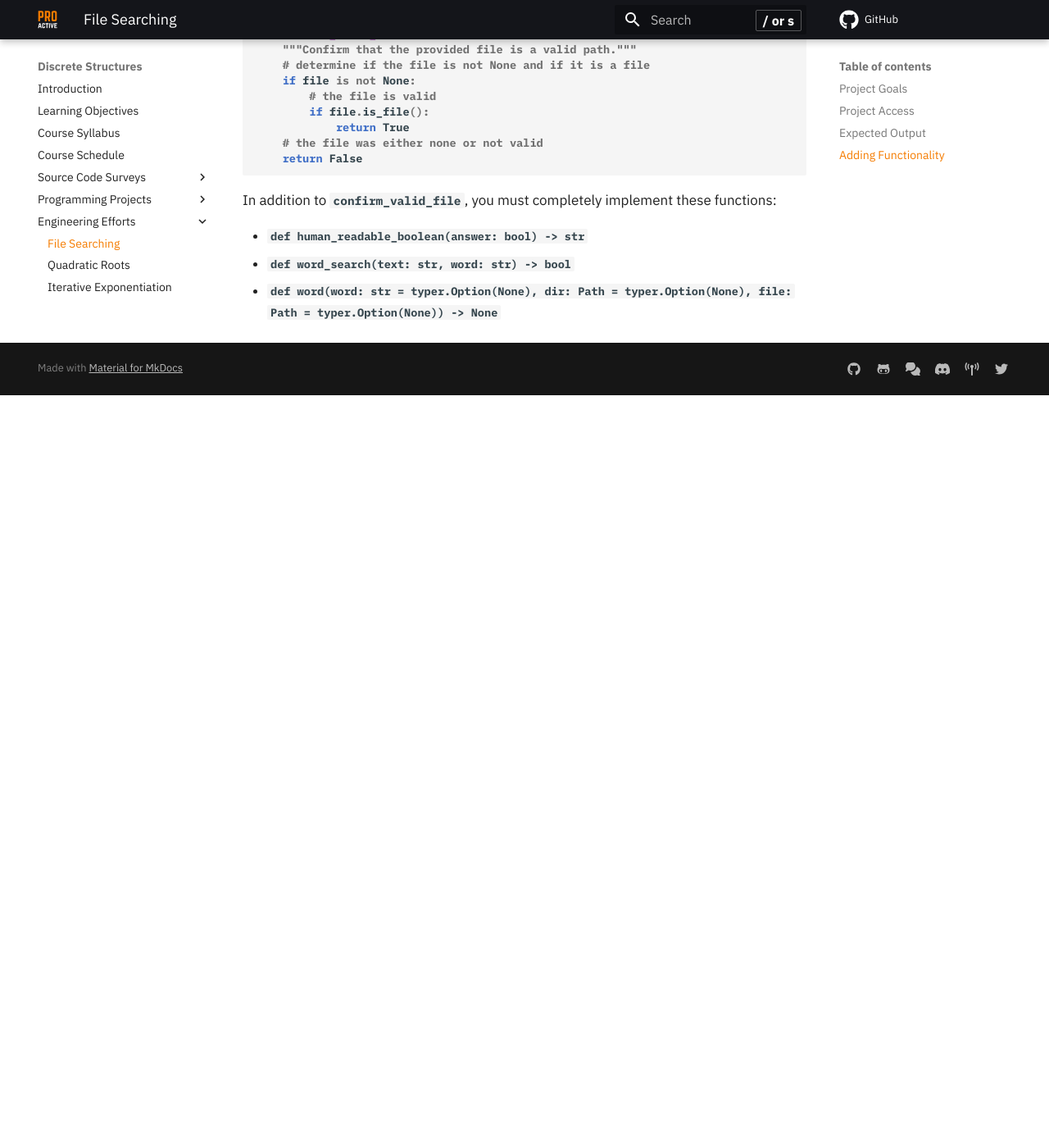
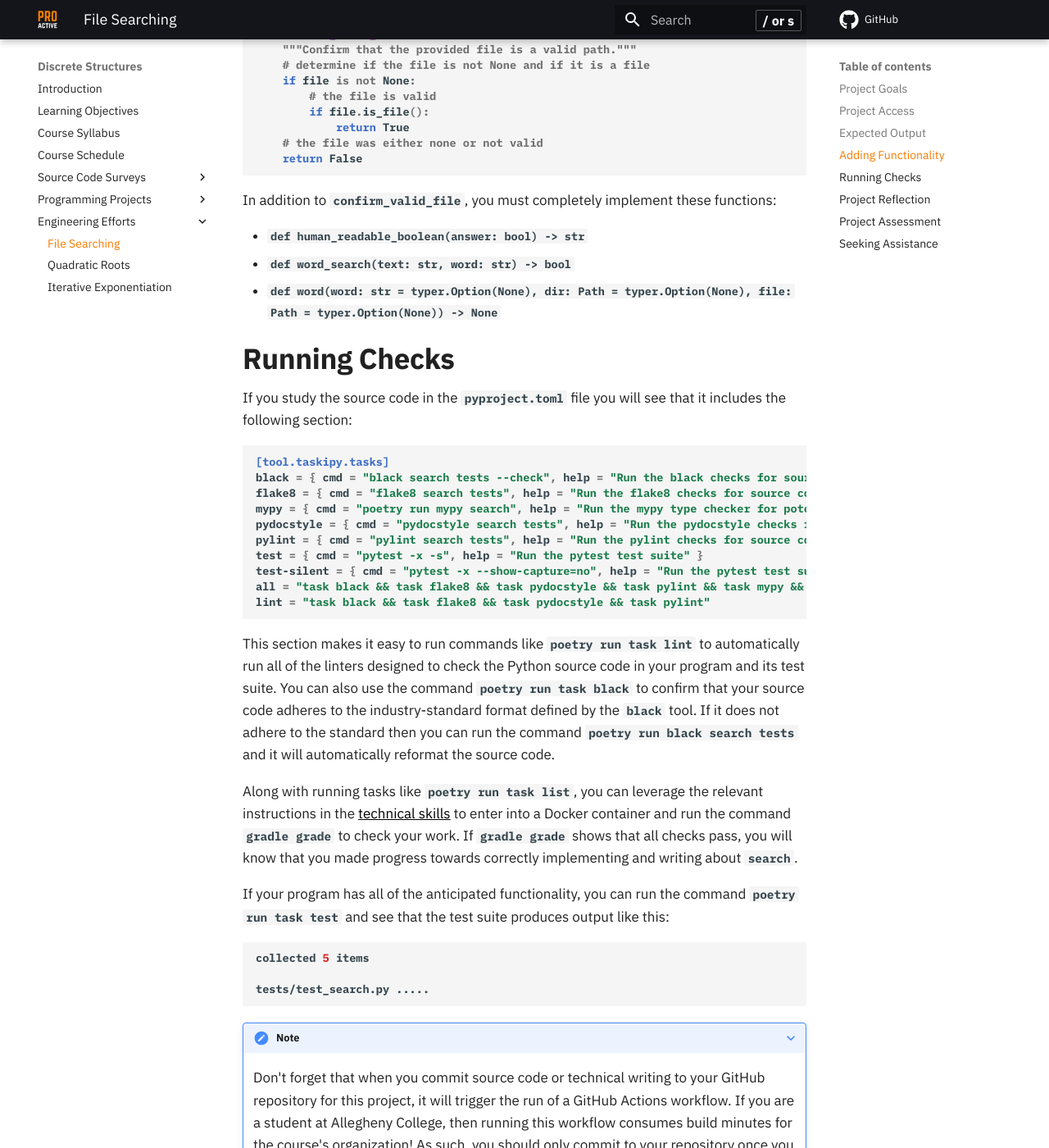
Before and after one commit to ProactiveProgrammers/www.proactiveprogrammers.com, an MkDocs documentation site: the page built from docs/discrete-structures/engineering-efforts/file-searching.md, in a window 1280 px wide and 1400 px high, scrolled down 2509 px. Shown: the whole window at 82% size. Built offline with MkDocs 1.6.1 and Material for MkDocs 9.7.7, drawn with Linux system fonts in a browser that asks for light colours; comment, search, counter and statistics services are not loaded; before the commit the page ends 2991 px from its top, so only the background shows below that; some of the changed text lies outside the part shown.

Commit message:
feat: Finish draft of the file-searching for discrete structures.

````diff
--- a/docs/discrete-structures/engineering-efforts/file-searching.md
+++ b/docs/discrete-structures/engineering-efforts/file-searching.md
@@ -4,10 +4,10 @@
 
 This engineering effort invites you to combine what you learned about the basics
 of Python programming to implement a useful program that can search for a word
-in a file. Leveraging all your [technical
-skills](/proactive-skills/introduction-proactive-skills/), you will use programs
-such as VS Code and a terminal window and the Python programming language and
-the Poetry package manager.
+in a file. As you enhance your [technical
+skills](/proactive-skills/introduction-proactive-skills/), you will program with
+tools such as VS Code and a terminal window and the Python programming language
+and the Poetry package manager.
 
 ## Project Access
 
@@ -134,3 +134,90 @@
 - `def human_readable_boolean(answer: bool) -> str`
 - `def word_search(text: str, word: str) -> bool`
 - `def word(word: str = typer.Option(None), dir: Path = typer.Option(None), file: Path = typer.Option(None)) -> None`
+
+## Running Checks
+
+If you study the source code in the `pyproject.toml` file you will see that
+it includes the following section:
+
+```toml
+[tool.taskipy.tasks]
+black = { cmd = "black search tests --check", help = "Run the black checks for source code format" }
+flake8 = { cmd = "flake8 search tests", help = "Run the flake8 checks for source code documentation" }
+mypy = { cmd = "poetry run mypy search", help = "Run the mypy type checker for potential type errors" }
+pydocstyle = { cmd = "pydocstyle search tests", help = "Run the pydocstyle checks for source code documentation" }
+pylint = { cmd = "pylint search tests", help = "Run the pylint checks for source code documentation" }
+test = { cmd = "pytest -x -s", help = "Run the pytest test suite" }
+test-silent = { cmd = "pytest -x --show-capture=no", help = "Run the pytest test suite without showing output" }
+all = "task black && task flake8 && task pydocstyle && task pylint && task mypy && task test"
+lint = "task black && task flake8 && task pydocstyle && task pylint"
+```
+
+This section makes it easy to run commands like `poetry run task lint` to
+automatically run all of the linters designed to check the Python source code in
+your program and its test suite. You can also use the command `poetry run task
+black` to confirm that your source code adheres to the industry-standard format
+defined by the `black` tool. If it does not adhere to the standard then you can
+run the command `poetry run black search tests` and it will automatically
+reformat the source code.
+
+Along with running tasks like `poetry run task list`, you can leverage the
+relevant instructions in the [technical
+skills](/proactive-skills/introduction-proactive-skills/) to enter into a Docker
+container and run the command `gradle grade` to check your work. If `gradle
+grade` shows that all checks pass, you will know that you made progress towards
+correctly implementing and writing about `search`.
+
+If your program has all of the anticipated functionality, you can run the
+command `poetry run task test` and see that the test suite produces output like
+this:
+
+```shell
+collected 5 items
+
+tests/test_search.py .....
+```
+
+???+ note
+
+    Don't forget that when you commit source code or technical writing to your
+    GitHub repository for this project, it will trigger the run of a GitHub
+    Actions workflow. If you are a student at Allegheny College, then running
+    this workflow consumes build minutes for the course's organization! As such,
+    you should only commit to your repository once you have made substantive
+    changes to your project and you are ready to confirm its correctness. Before
+    you commit to your repository, you can still run checks on your own computer
+    by either using Poetry or Docker and GatorGrader.
+
+## Project Reflection
+
+Once you have finished both of the previous technical tasks, you can use a text
+editor to answer all of the questions in the `writing/reflection.md` file. For
+instance, you should provide the output of the Python program in a fenced code
+block, explain the meaning of the Python source code segments that you
+implemented, and answer all of the other questions about your experiences in
+completing this project.
+
+## Project Assessment
+
+Since this project is an engineering effort, it is aligned with the
+**evaluating** and **creating** levels of [Bloom's
+taxonomy](proactive-learning/blooms-taxonomy/). You can learn more about how a
+proactive programming expert will assess your work by examining the [assessment
+strategy](/proactive-learning/assessment-strategy/). From the start to the end
+of this project you may make an unlimited number of reattempts at submitting
+source code and technical writing that meet every aspect of the project's
+specification.
+
+## Seeking Assistance
+
+Emerging proactive programmers who have questions about this project are invited
+to ask them in either the [GitHub discussions
+forum](https://github.com/ProactiveProgrammers/www.proactiveprogrammers.com/discussions)
+or the [Proactive Programmers Discord server](https://discord.gg/kjah8MFYbR).
+Before you ask your question, please read the advice concerning how to best
+participate in the [Proactive Programmers
+community](https://proactiveprogrammers.com/proactive-community/community-connections/).
+If you find a mistake in this project, please describe it and propose a solution
+by creating an issue in the [GitHub Issue
+Tracker](https://github.com/ProactiveProgrammers/www.proactiveprogrammers.com/issues).
````
